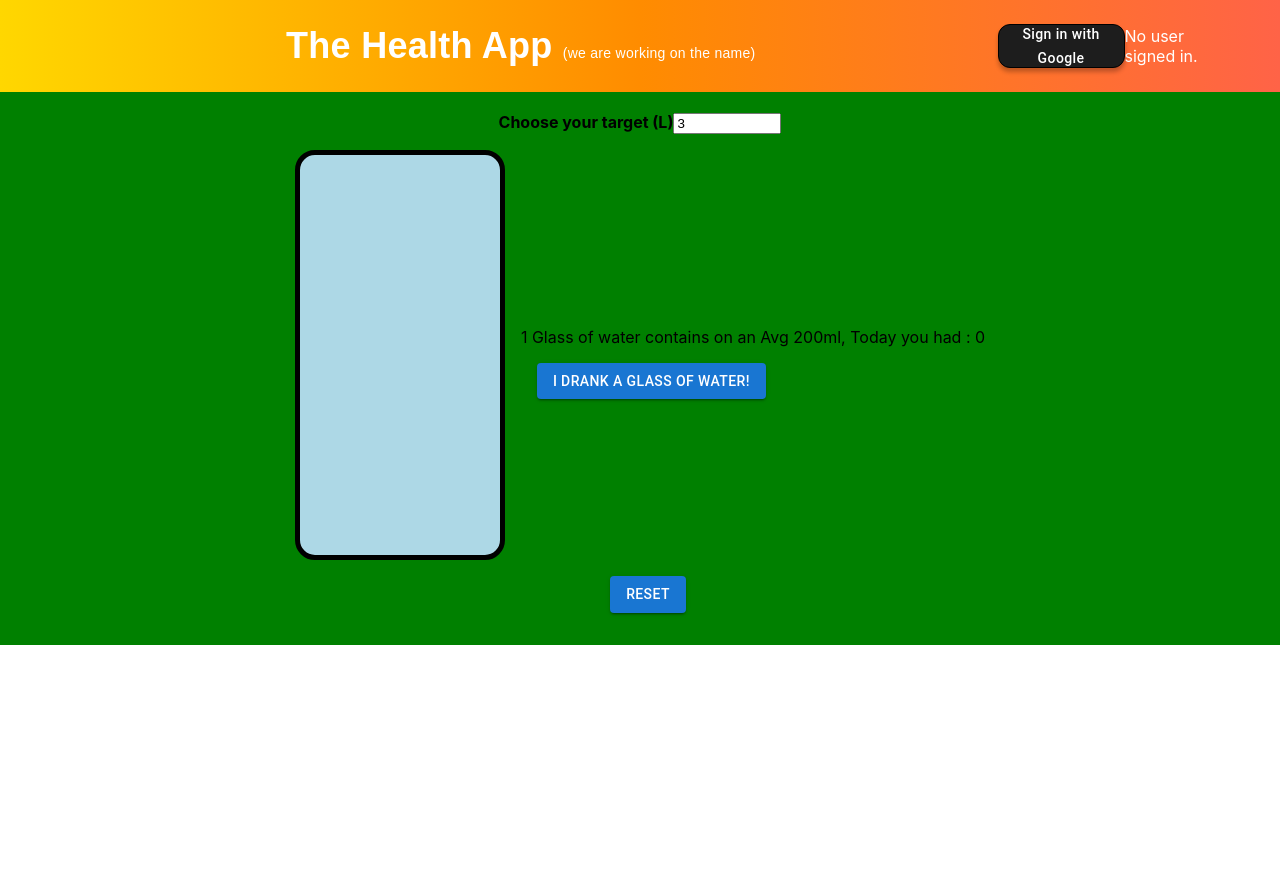
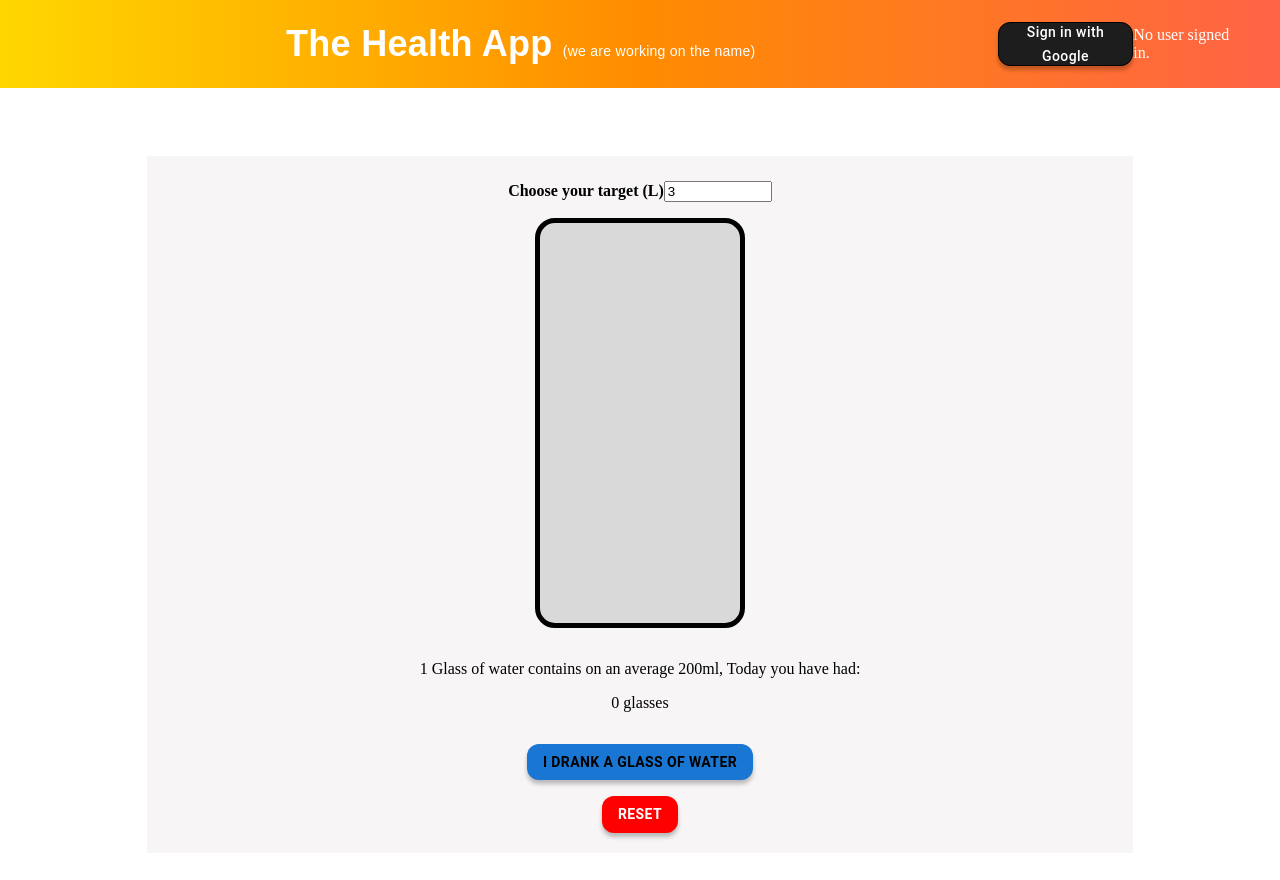
Before and after one commit to samarth2002/healthyapp, a Next.js app: page / in a window 1280 px wide. Shown: the top 880 px of the page. Before the commit the page ends 800 px from the top, so only its background shows below. Built offline with nearby package versions, Linux system fonts and the light colour scheme; no server answers.

Commit message:
body style

```diff
--- a/components/Glass.js
+++ b/components/Glass.js
@@ -22,7 +22,6 @@ const Glass = () => {
         setTotalGlassesToday(userData.totalGlassesToday);
         setCurrentWaterLevel(userData.totalGlassesToday * glassOfWater);
         setTargetWaterLevel(userData.targetWaterLevel);
-
       };
 
       fetchUserData();
@@ -36,7 +35,7 @@ const Glass = () => {
 
       if (user) {
         await updateUserData(user.uid, {
-        targetWaterLevel: value*1000,
+          targetWaterLevel: value * 1000,
           lastUpdated: new Date(),
         });
       }
@@ -73,7 +72,28 @@ const Glass = () => {
   };
 
   return (
-    <Box sx={{ p: 2, backgroundColor: "green" }}>
+    <Box
+      sx={{
+        p: 2,
+        backgroundColor: "white",
+        height: "100vh",
+        display: "flex",
+        justifyContent: "center",
+        alignItems: "center",
+      }}
+    >
+      <Box
+        sx={{
+          width: "100%",
+          maxWidth: "1200px",
+          backgroundColor: "#F7F5F5",
+          display: "flex",
+          justifyContent: "center",
+          alignItems: "center",
+          padding: "20px",
+          boxSizing: "border-box",
+        }}
+      >
         <Grid container spacing={2} alignItems="center" justifyContent="center">
           <Grid item xs={12} textAlign="center">
             <label htmlFor="target-input" className={styles.label}>
@@ -93,7 +113,7 @@ const Glass = () => {
           <Grid item display="flex" alignItems="center">
             <Box
               sx={{
-              bgcolor: "lightblue",
+                bgcolor: "#D9D9D9",
                 width: "200px",
                 height: "400px",
                 border: "5px solid black",
@@ -108,7 +128,7 @@ const Glass = () => {
               <Box
                 sx={{
                   width: "100%",
-                bgcolor: "blue",
+                  bgcolor: "#AEEEFF",
                   position: "absolute",
                   bottom: 0,
                   height: `${(currentWaterLevel / targetWaterLevel) * 100}%`,
@@ -116,37 +136,59 @@ const Glass = () => {
               />
             </Box>
           </Grid>
-        <Grid item display="flex" alignItems="center">
-          <Box>
+          <Grid
+            item
+            xs={12}
+            display="flex"
+            flexDirection="column"
+            alignItems="center"
+          >
+            <Box textAlign="center" mb={2}>
               <p>
-              1 Glass of water contains on an Avg 200ml, Today you had :{" "}
-              {totalGlassesToday}
+                1 Glass of water contains on an average 200ml, Today you have
+                had:
               </p>
+              <p>{totalGlassesToday} glasses</p>
+            </Box>
             <Button
               variant="contained"
-              color="primary"
-              sx={{ ml: 2 }}
+              sx={{
+                backgroundColor:
+                  "linear-gradient(90deg, rgba(255,223,0,1) 0%, rgba(255,171,0,1) 100%)",
+                color: "black",
+                fontWeight: "bold",
+                boxShadow: "0px 4px 4px rgba(0, 0, 0, 0.25)",
+                borderRadius: "12px",
+                mb: 2,
+                "&:hover": {
+                  backgroundColor:
+                    "linear-gradient(90deg, rgba(255,223,0,1) 0%, rgba(255,171,0,1) 100%)",
+                },
+              }}
               onClick={addGlassOfWater}
             >
-              I drank a glass of water!
+              I Drank a Glass of Water
             </Button>
-          </Box>
-        </Grid>
-      </Grid>
-      <Grid container spacing={2} alignItems="center" justifyContent="center">
-        <Grid item display="flex" alignItems="center">
-          <Box sx={{ p: 2 }}>
             <Button
               variant="contained"
-              color="primary"
-              sx={{ ml: 2 }}
+              color="secondary"
+              sx={{
+                backgroundColor: "red",
+                color: "white",
+                fontWeight: "bold",
+                boxShadow: "0px 4px 4px rgba(0, 0, 0, 0.25)",
+                borderRadius: "12px",
+                "&:hover": {
+                  backgroundColor: "darkred",
+                },
+              }}
               onClick={resetAll}
             >
               RESET
             </Button>
-          </Box>
           </Grid>
         </Grid>
+      </Box>
     </Box>
   );
 };
--- a/src/app/globals.css
+++ b/src/app/globals.css
@@ -1,7 +1,20 @@
-/* Add any global styles here */
-body {
-  font-family: -apple-system, BlinkMacSystemFont, 'Segoe UI', Roboto, 'Helvetica Neue', Arial, 'Noto Sans', sans-serif, 'Apple Color Emoji', 'Segoe UI Emoji', 'Segoe UI Symbol', 'Noto Color Emoji';
+body,
+html {
   margin: 0;
   padding: 0;
-  box-sizing: border-box;
+  height: 100%;
 }
+
+.main-container {
+  display: flex;
+  flex-direction: column;
+  min-height: 100vh;
+}
+
+.content-container {
+  display: flex;
+  justify-content: center;
+  align-items: center;
+  flex: 1;
+  background-color: rgb(255, 255, 255);
+}
--- a/src/app/page.js
+++ b/src/app/page.js
@@ -1,13 +1,15 @@
+import { Box } from "@mui/material";
 import Glass from "../../components/Glass";
-import SignInButton from "../../components/Navbar/SignInButton";
 import Navbar from "../../components/Navbar/Navbar";
 import "./globals.css";
 
 export default function Home() {
   return (
-    <main>
+    <main className="main-container">
       <Navbar />
-      <Glass />
+      <Box className="content-container">
+        <Glass />
+      </Box>
     </main>
   );
 }
--- a/src/app/page.module.css
+++ /dev/null
@@ -1,230 +0,0 @@
-.main {
-  display: flex;
-  flex-direction: column;
-  justify-content: space-between;
-  align-items: center;
-  padding: 6rem;
-  min-height: 100vh;
-}
-
-.description {
-  display: inherit;
-  justify-content: inherit;
-  align-items: inherit;
-  font-size: 0.85rem;
-  max-width: var(--max-width);
-  width: 100%;
-  z-index: 2;
-  font-family: var(--font-mono);
-}
-
-.description a {
-  display: flex;
-  justify-content: center;
-  align-items: center;
-  gap: 0.5rem;
-}
-
-.description p {
-  position: relative;
-  margin: 0;
-  padding: 1rem;
-  background-color: rgba(var(--callout-rgb), 0.5);
-  border: 1px solid rgba(var(--callout-border-rgb), 0.3);
-  border-radius: var(--border-radius);
-}
-
-.code {
-  font-weight: 700;
-  font-family: var(--font-mono);
-}
-
-.grid {
-  display: grid;
-  grid-template-columns: repeat(4, minmax(25%, auto));
-  max-width: 100%;
-  width: var(--max-width);
-}
-
-.card {
-  padding: 1rem 1.2rem;
-  border-radius: var(--border-radius);
-  background: rgba(var(--card-rgb), 0);
-  border: 1px solid rgba(var(--card-border-rgb), 0);
-  transition: background 200ms, border 200ms;
-}
-
-.card span {
-  display: inline-block;
-  transition: transform 200ms;
-}
-
-.card h2 {
-  font-weight: 600;
-  margin-bottom: 0.7rem;
-}
-
-.card p {
-  margin: 0;
-  opacity: 0.6;
-  font-size: 0.9rem;
-  line-height: 1.5;
-  max-width: 30ch;
-  text-wrap: balance;
-}
-
-.center {
-  display: flex;
-  justify-content: center;
-  align-items: center;
-  position: relative;
-  padding: 4rem 0;
-}
-
-.center::before {
-  background: var(--secondary-glow);
-  border-radius: 50%;
-  width: 480px;
-  height: 360px;
-  margin-left: -400px;
-}
-
-.center::after {
-  background: var(--primary-glow);
-  width: 240px;
-  height: 180px;
-  z-index: -1;
-}
-
-.center::before,
-.center::after {
-  content: "";
-  left: 50%;
-  position: absolute;
-  filter: blur(45px);
-  transform: translateZ(0);
-}
-
-.logo {
-  position: relative;
-}
-/* Enable hover only on non-touch devices */
-@media (hover: hover) and (pointer: fine) {
-  .card:hover {
-    background: rgba(var(--card-rgb), 0.1);
-    border: 1px solid rgba(var(--card-border-rgb), 0.15);
-  }
-
-  .card:hover span {
-    transform: translateX(4px);
-  }
-}
-
-@media (prefers-reduced-motion) {
-  .card:hover span {
-    transform: none;
-  }
-}
-
-/* Mobile */
-@media (max-width: 700px) {
-  .content {
-    padding: 4rem;
-  }
-
-  .grid {
-    grid-template-columns: 1fr;
-    margin-bottom: 120px;
-    max-width: 320px;
-    text-align: center;
-  }
-
-  .card {
-    padding: 1rem 2.5rem;
-  }
-
-  .card h2 {
-    margin-bottom: 0.5rem;
-  }
-
-  .center {
-    padding: 8rem 0 6rem;
-  }
-
-  .center::before {
-    transform: none;
-    height: 300px;
-  }
-
-  .description {
-    font-size: 0.8rem;
-  }
-
-  .description a {
-    padding: 1rem;
-  }
-
-  .description p,
-  .description div {
-    display: flex;
-    justify-content: center;
-    position: fixed;
-    width: 100%;
-  }
-
-  .description p {
-    align-items: center;
-    inset: 0 0 auto;
-    padding: 2rem 1rem 1.4rem;
-    border-radius: 0;
-    border: none;
-    border-bottom: 1px solid rgba(var(--callout-border-rgb), 0.25);
-    background: linear-gradient(
-      to bottom,
-      rgba(var(--background-start-rgb), 1),
-      rgba(var(--callout-rgb), 0.5)
-    );
-    background-clip: padding-box;
-    backdrop-filter: blur(24px);
-  }
-
-  .description div {
-    align-items: flex-end;
-    pointer-events: none;
-    inset: auto 0 0;
-    padding: 2rem;
-    height: 200px;
-    background: linear-gradient(
-      to bottom,
-      transparent 0%,
-      rgb(var(--background-end-rgb)) 40%
-    );
-    z-index: 1;
-  }
-}
-
-/* Tablet and Smaller Desktop */
-@media (min-width: 701px) and (max-width: 1120px) {
-  .grid {
-    grid-template-columns: repeat(2, 50%);
-  }
-}
-
-@media (prefers-color-scheme: dark) {
-  .vercelLogo {
-    filter: invert(1);
-  }
-
-  .logo {
-    filter: invert(1) drop-shadow(0 0 0.3rem #ffffff70);
-  }
-}
-
-@keyframes rotate {
-  from {
-    transform: rotate(360deg);
-  }
-  to {
-    transform: rotate(0deg);
-  }
-}
```
Lines whose indentation alone changed are shown as unchanged.
